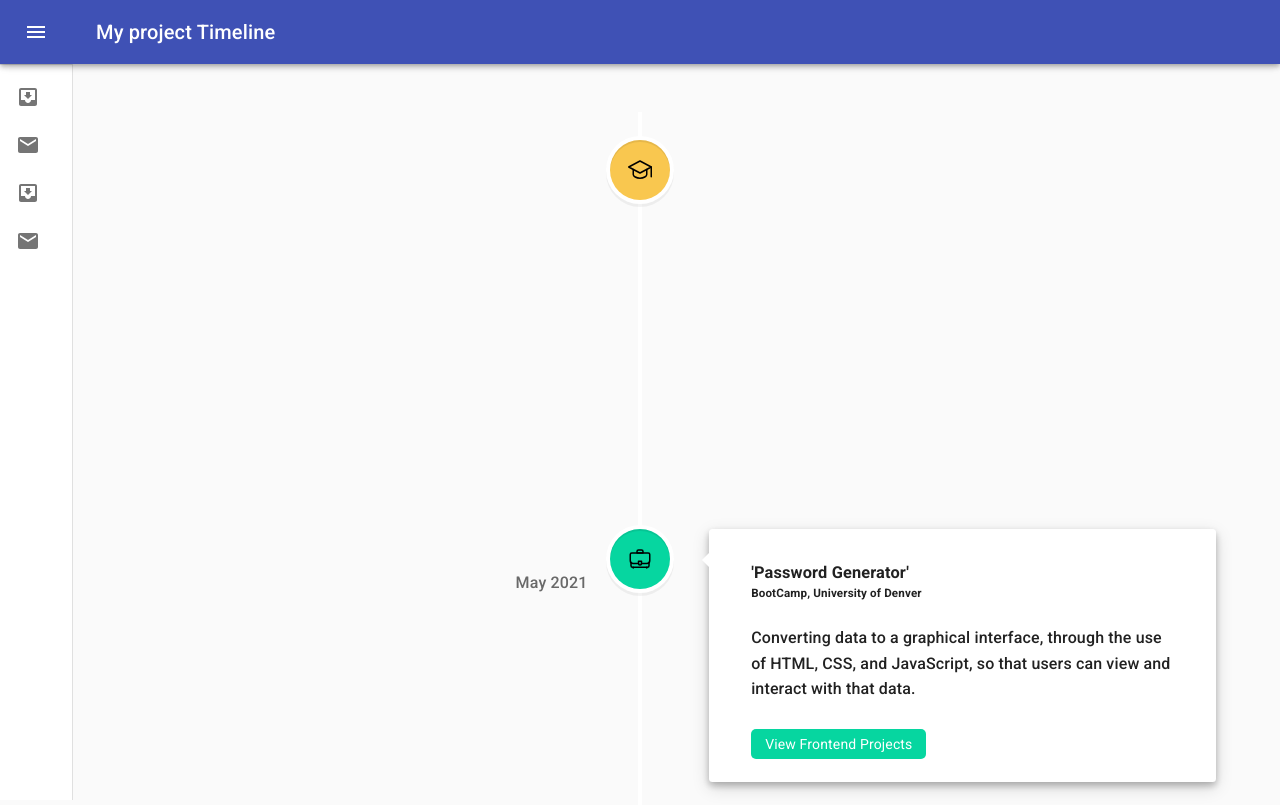
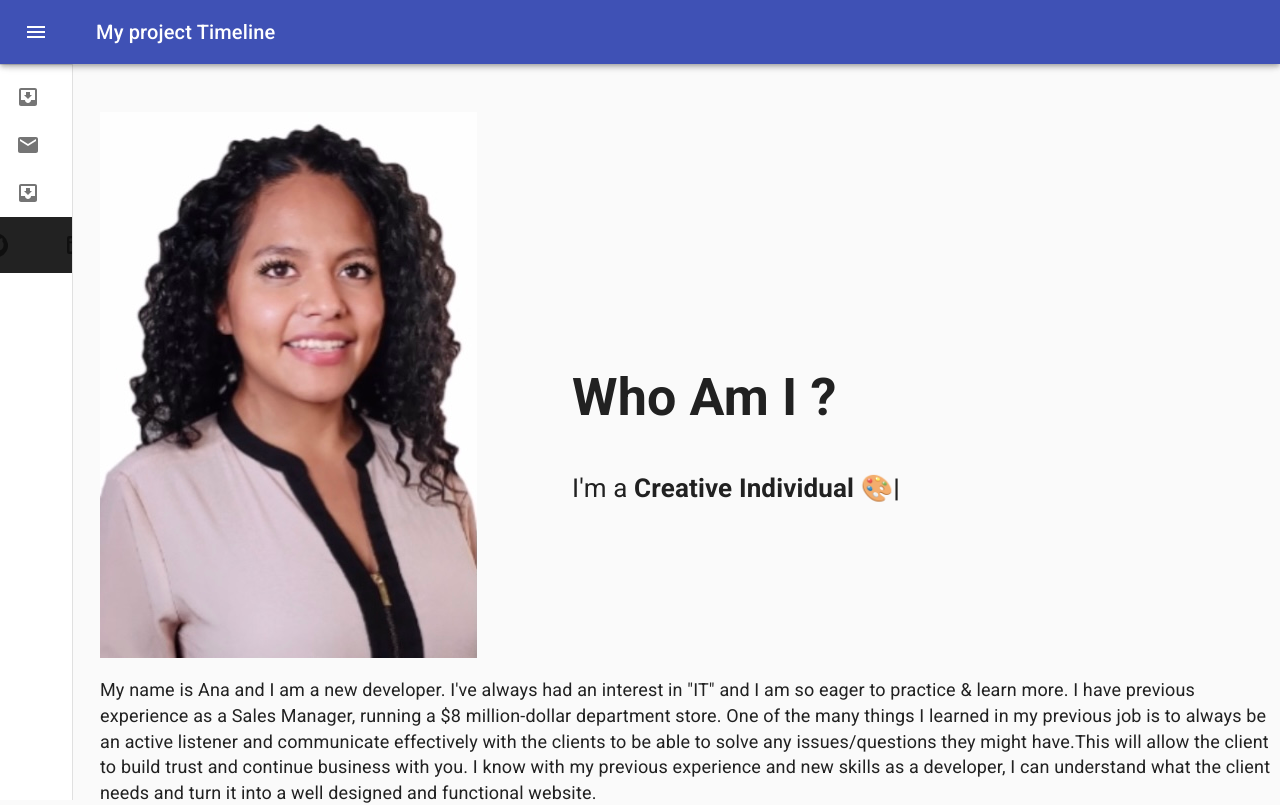
Before and after one commit to abanae/First_REACTAPP_Portfolio, a React (Create React App) app: page / in a window 1280 px wide. Shown: the top 805 px of the page. Built offline with nearby package versions, Linux system fonts and the light colour scheme.

Commit message:
render the right components with clickhandleler

```diff
--- a/src/App.js
+++ b/src/App.js
@@ -1,48 +1,36 @@
 import "./App.css";
 
-import {useState} from 'react';
-import Navbar from './components/Navbar';
-import Timeline from './components/Timeline';
-import AboutMe from './components/AboutMe';
+import { useState } from "react";
+import Navbar from "./components/Navbar";
+import Timeline from "./components/Timeline";
+import AboutMe from "./components/AboutMe";
 import ContactMe from "./components/ContactMe";
-
-
 
 import "react-vertical-timeline-component/style.min.css";
 
 function App() {
-  const [toRender, setToRender] = useState('home');
+  const [toRender, setToRender] = useState("aboutme");
   const handleRender = () => {
+    console.log(toRender);
     // switch(toRender){
     //   case 'home':
     //      return <Timeline/>
     //      case 'aboutme':
     //      return <AboutMe/>
     // }
-  if(toRender === 'home'){
-return <Timeline/>;
-  }else if (toRender === 'aboutme'){
-    return <AboutMe/>;
-  }else if (toRender === 'contactme'){
-    return <ContactMe/>;
+    if (toRender === "timeline") {
+      return <Timeline />;
+    } else if (toRender === "aboutme") {
+      return <AboutMe />;
+    } else if (toRender === "contactme") {
+      return <ContactMe />;
     }
-}
-
-const handleClick = (name) => {
-  console.log(name);
-  if (toRender === 'aboutme'){
-    setToRender('home');
-  }else if (toRender === 'home'){
-    setToRender('aboutme')
-  }
-
-}
+  };
   return (
     <div>
-      <Navbar handleClick={handleClick}/>
+      <Navbar handleClick={setToRender} />
       {handleRender()}
     </div>
-
   );
 }
 
--- a/src/components/Footer.jsx
+++ b/src/components/Footer.jsx
@@ -0,0 +1,34 @@
+import React from 'react'
+import {makeStyles} from '@material-ui/styles';
+import {BottomNavigation, BottomNavigationAction} from '@material-ui/core';
+import GitHubIcon from '@material-ui/icons/GitHub';
+import LinkedInIcon from '@material-ui/icons/LinkedIn';
+
+const useStyles = makeStyles({
+root: {
+"& .MuiBottomNavigationAction-root": {
+    minWidth: 0,
+    maxWidth: 250,
+},
+},
+});
+
+const Footer  = () => {
+    const classes = useStyles()
+    return (
+        <BottomNavigation with='auto' style={{background: '#222'}}>
+            <BottomNavigationAction
+            className={classes.root}
+            style={{padding: 0}}
+            icon={<GitHubIcon />}
+            />
+            <BottomNavigationAction
+            className={classes.root}
+            style={{padding: 0}}
+            icon={<LinkedInIcon />}
+            />
+        </BottomNavigation>
+    );
+}
+
+export default Footer;
--- a/src/components/Navbar.jsx
+++ b/src/components/Navbar.jsx
@@ -17,7 +17,7 @@ import ListItemIcon from '@material-ui/core/ListItemIcon';
 import ListItemText from '@material-ui/core/ListItemText';
 import InboxIcon from '@material-ui/icons/MoveToInbox';
 import MailIcon from '@material-ui/icons/Mail';
-
+import Footer from './Footer';
 
 const drawerWidth = 240;
 
@@ -142,13 +142,27 @@ export default function MiniDrawer(props) {
         </div>
         <Divider />
         <List>
-          {['About Me', 'Resume', 'Projects', 'Contact Me'].map((text, index) => (
-            <ListItem button key={text} onClick={() => props.handleClick(text)}
+          {[
+            {
+              displayText:'About Me',
+              route:'aboutme',
+            },
+            {
+              displayText:'Projects',
+              route:'timeline',
+             },
+             {
+              displayText:'Contact Me',
+              route:'contactme',
+             },
+          ].map((text, index) => (
+            <ListItem button key={index} onClick={() => props.handleClick(text.route)}
             >
               <ListItemIcon>{index % 2 === 0 ? <InboxIcon /> : <MailIcon />}</ListItemIcon>
-              <ListItemText primary={text} />
+              <ListItemText primary={text.displayText} />
             </ListItem>
           ))}
+           <Footer/>
         </List>
       </Drawer>
       <main className={classes.content}>
```
Lines whose indentation alone changed are shown as unchanged.
